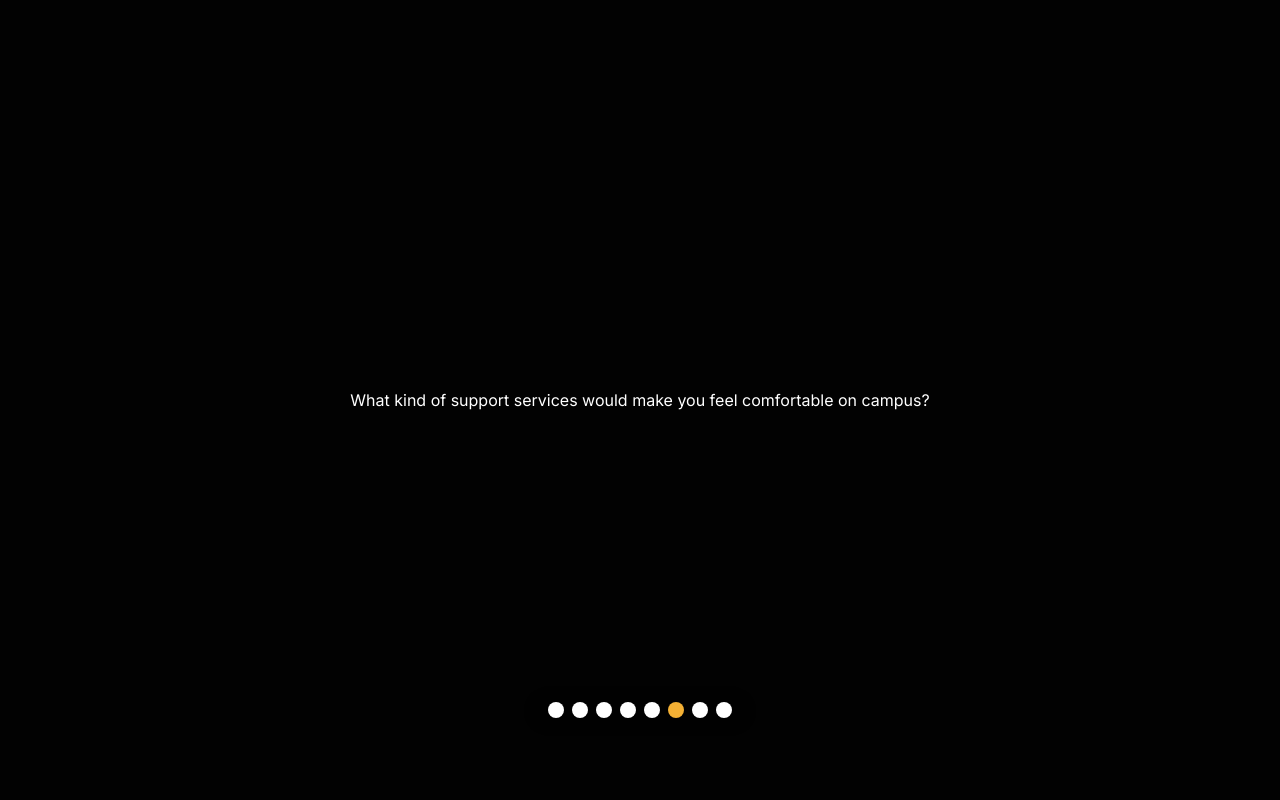
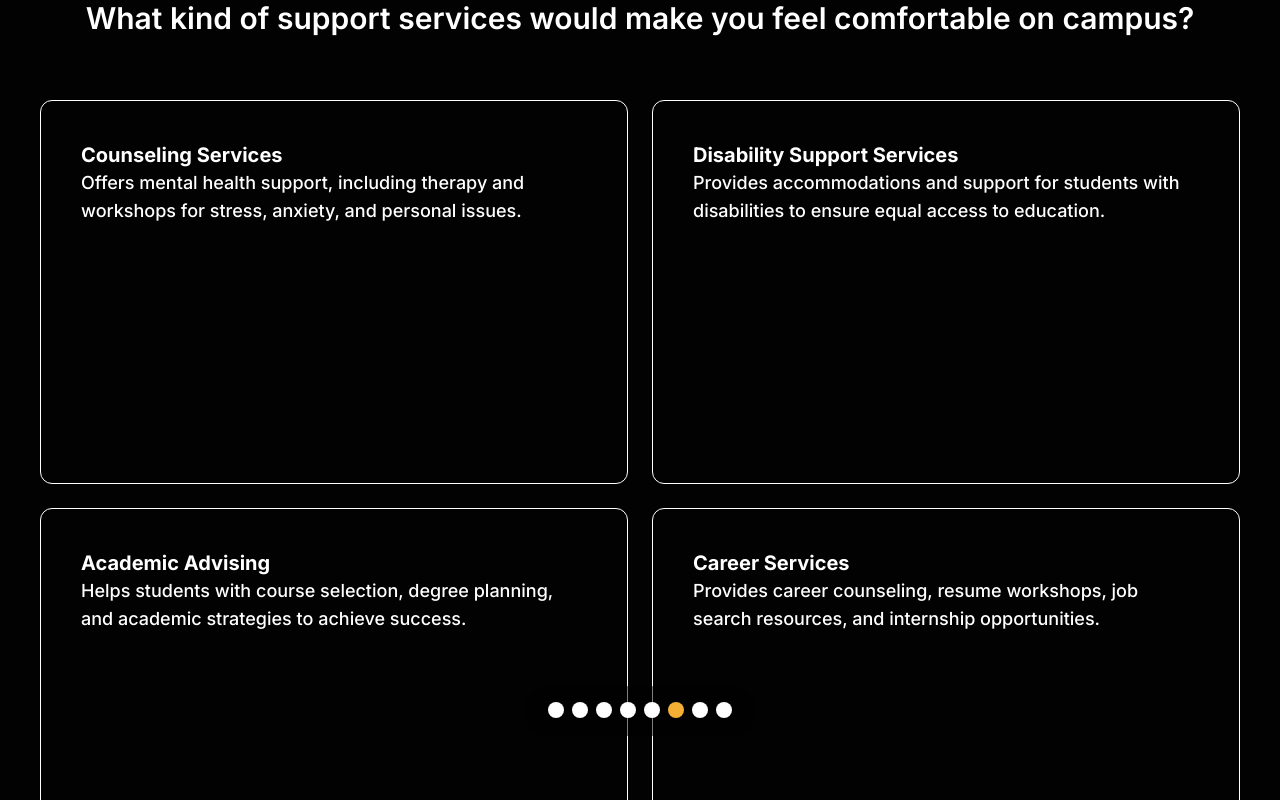
Before and after one commit to ebeeyuuu/react-uniglow, a Next.js app: page /pages/main/ai-matching in a window 1280 px wide. Both pictures are taken after a click on the button 676 px from the left and 710 px from the top of the page. Built offline with nearby package versions, Linux system fonts and the light colour scheme.

Commit message:
templated parallax scrolling

```diff
--- a/src/app/components/Main/AI-Matcher/SixthSlide.tsx
+++ b/src/app/components/Main/AI-Matcher/SixthSlide.tsx
@@ -1,9 +1,14 @@
 import React from "react";
+import ExpandingServices from "./SixthSlide/ExpandingServices";
+import { supportServices } from "@/data";
 
 const SixthSlide = () => {
   return (
-    <div>
-      What kind of support services would make you feel comfortable on campus?
+    <div className="w-full h-full flex flex-col overflow-y-auto overflow-x-hidden scrollbar-hide gap-6 justify-center items-center relative">
+      <p className="font-semibold text-3xl">
+        What kind of support services would make you feel comfortable on campus?
+      </p>
+      <ExpandingServices services={supportServices} />
     </div>
   );
 };
--- a/src/app/components/Main/AI-Matcher/SixthSlide/ExpandingServices.tsx
+++ b/src/app/components/Main/AI-Matcher/SixthSlide/ExpandingServices.tsx
@@ -1,4 +1,4 @@
-import React from "react";
+import { motion, useScroll, useTransform } from "framer-motion";
 
 type ServiceItem = {
   name: string;
@@ -12,16 +12,42 @@ interface ExpandingServicesProps {
 }
 
 const ExpandingServices: React.FC<ExpandingServicesProps> = ({ services }) => {
+  const { scrollY } = useScroll();
+
+  // Separate transforms for left and right columns
+  const y1 = useTransform(scrollY, [0, 2000], [0, -600]); // Left column scrolls faster and lower
+  const y2 = useTransform(scrollY, [0, 2000], [0, -300]); // Right column scrolls slower and higher
+
+  const leftServices = services.filter((_, index) => index % 2 === 0);
+  const rightServices = services.filter((_, index) => index % 2 !== 0);
+
   return (
-    <div>
-      {services.map((service, index) => (
-        <div key={index} className="service-item">
-          <h2>{service.name}</h2>
-          <p>{service.description}</p>
-          <h3>{service.university}</h3>
-          <p>{service.university_description}</p>
-        </div>
-      ))}
+    <div className="w-full h-full flex gap-6 p-10 overflow-y-auto overflow-x-hidden scrollbar-hide">
+      {/* Left column with faster scrolling */}
+      <motion.div className="w-1/2 grid grid-cols-1 gap-6" style={{ y: y1 }}>
+        {leftServices.map((service, index) => (
+          <div
+            key={index}
+            className="service-item border border-white rounded-xl p-10 gap-4 min-h-96"
+          >
+            <h2 className="text-xl font-bold">{service.name}</h2>
+            <p className="text-lg font-medium">{service.description}</p>
+          </div>
+        ))}
+      </motion.div>
+
+      {/* Right column with slower scrolling */}
+      <motion.div className="w-1/2 grid grid-cols-1 gap-6" style={{ y: y2 }}>
+        {rightServices.map((service, index) => (
+          <div
+            key={index}
+            className="service-item border border-white rounded-xl p-10 gap-4 min-h-96"
+          >
+            <h2 className="text-xl font-bold">{service.name}</h2>
+            <p className="text-lg font-medium">{service.description}</p>
+          </div>
+        ))}
+      </motion.div>
     </div>
   );
 };
```
Also changed, not shown: 1 other file (tests, documents, lock files or other folders).
